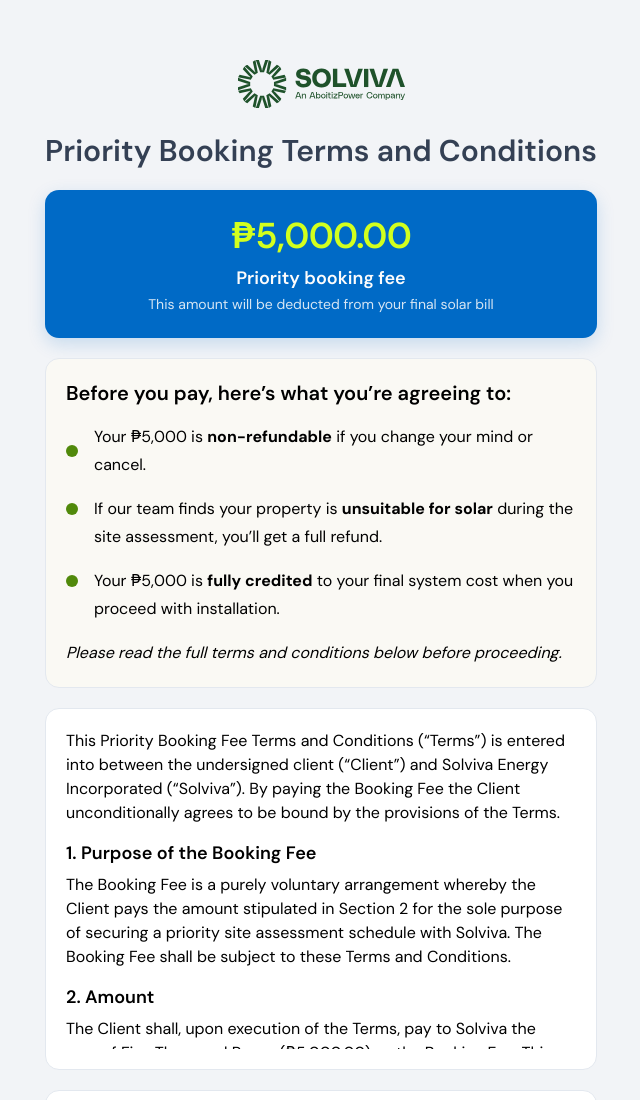
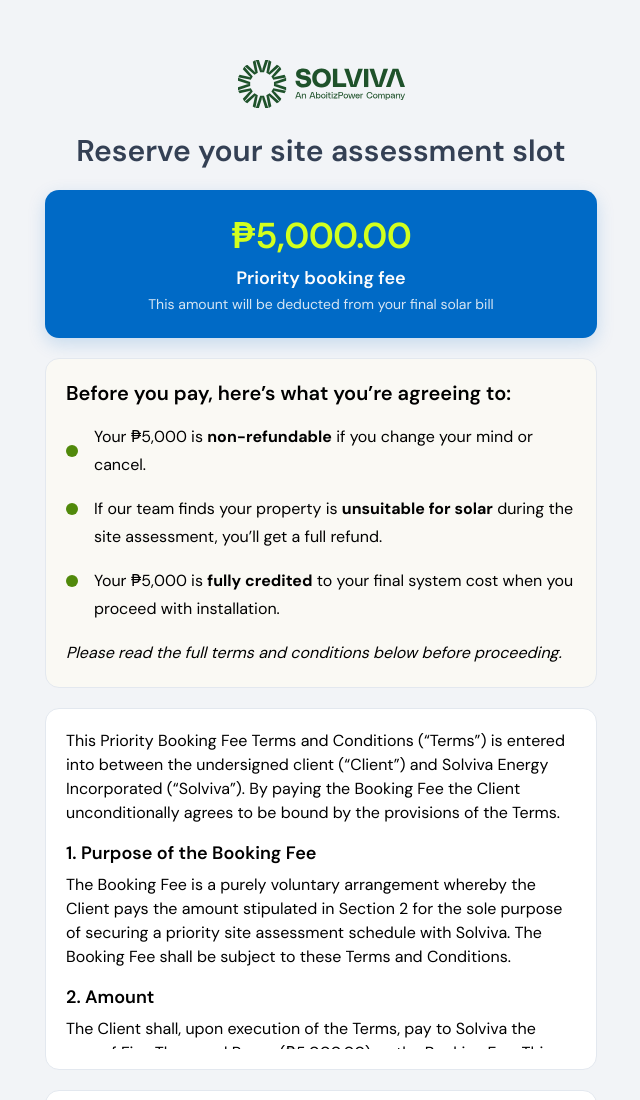
Before and after one commit to solvivaenergy/prioritybooking, a website: page public/priority-booking.html in a window 1280 px wide. Shown: the top 1100 px of the page, without its empty margins (319-959 px from the left). Drawn offline with nearby package versions, Linux system fonts and the light colour scheme.

Commit message:
chore: updated title

```diff
--- a/public/priority-booking.html
+++ b/public/priority-booking.html
@@ -328,7 +328,7 @@
       <img src="solviva-logo.svg" alt="Solviva" class="brand-logo" />
     </div>
 
-    <h1 class="page-title">Priority Booking Terms and Conditions</h1>
+    <h1 class="page-title">Reserve your site assessment slot</h1>
 
     <!-- Amount card -->
     <div class="amount-card">
```
